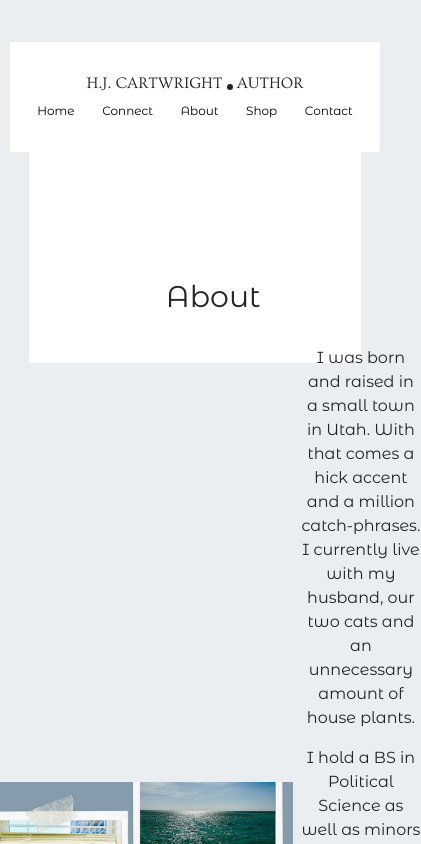
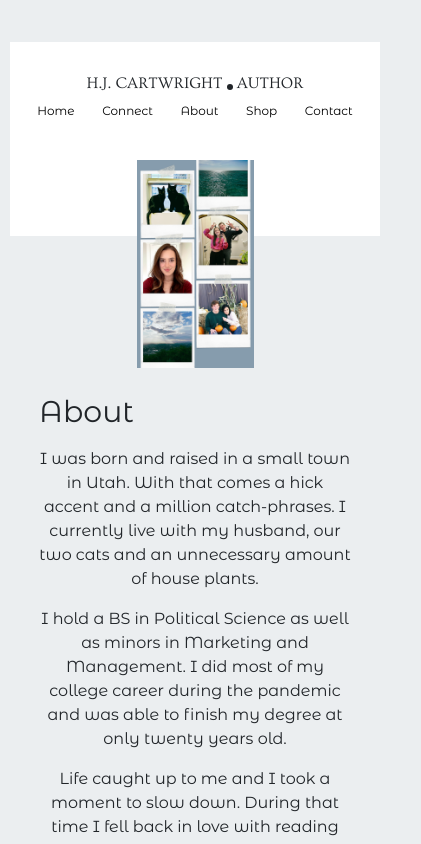
Before and after one commit to andrewccartwright/hjcartwright, a Next.js app: page /hjcartwright/about in a window 390 px wide. Shown: the top 844 px of the page, 421 px wide, since content can reach past the window. Built offline with nearby package versions, Linux system fonts and the light colour scheme.

Commit message:
Add mobile formatting

```diff
--- a/src/app/about/page.tsx
+++ b/src/app/about/page.tsx
@@ -3,24 +3,19 @@ import aboutMePic from "../assets/images/about_me.png";
 import '../css/About.css';
 
 const About = (props: {}) => {
-    const sizeMult = 0.3
-
     return (
         <div id="about-me-container">
-            <div id="title-container">
-                <h1 id="about-me-title">About</h1>
-            </div>
+            <div id="title-container"></div>
 
             <div id="about-me-section">
                 <Image
                     id="about-me-image"
                     src={aboutMePic}
-                    height={1920 * sizeMult}
-                    width={1080 * sizeMult}
                     priority={true}
                     alt="Pictures of H.J. Cartwright" />
 
                 <div id="about-me-text">
+                    <h1 id="about-me-title">About</h1>
                     <p>I was born and raised in a small town in Utah. With that comes a hick accent and a million catch-phrases. I currently live with my husband, our two cats and an unnecessary amount of house plants.</p>
                     <p>I hold a BS in Political Science as well as minors in Marketing and Management. I did most of my college career during the pandemic and was able to finish my degree at only twenty years old.</p>
                     <p>Life caught up to me and I took a moment to slow down. During that time I fell back in love with reading and it struck the need to create so I began writing. Before I knew it, I finished my first book, Diluted Truths.</p>
--- a/src/app/css/About.css
+++ b/src/app/css/About.css
@@ -1,5 +1,7 @@
 #about-me-container {
     width: 100vw;
+    display: flex;
+    justify-content: center;
 }
 
 #title-container {
@@ -9,28 +11,61 @@
     margin-left: auto;
     margin-right: auto;
     display: flex;
+    position: absolute;
+    align-items: center;
 }
 
 #about-me-section {
-    /* width: 80vw; */
     display: flex;
-    margin-top: -20vh;
-    align-items: center;
     justify-content: center;
-    z-index: 1;
+    align-items: flex-start;
+    margin-top: 5vh;
 }
 
 #about-me-title {
-    margin-left: 35vw;
-    margin-top: 15vh;
+    margin-bottom: 2vh;
     font-size: 30px;
     font-family: Montserrat;
+    text-align: left;
 }
 
 #about-me-text {
     width: 40vw;
-    margin-top: 18vh;
+    margin-top: 15vh;
     margin-left: 2vw;
     font-family: Montserrat;
     text-align: center;
+    z-index: 1;
 }
+
+#about-me-image {
+    width: auto;
+    height: auto;
+    aspect-ratio: 540 / 960;
+    max-width: 30%;
+    z-index: 1;
+}
+
+@media (max-width: 800px) {
+    #title-container {
+        width: 95vw;
+        height: 10vh;
+    }
+
+    #about-me-section {
+        flex-direction: column;
+        align-items: center;
+        margin-top: 1vh;
+    }
+
+    #about-me-text {
+        width: 80vw;
+        margin-left: 0;
+        margin-top: 3vh;
+    }
+/*
+    #about-me-image {
+        max-width: 200px;
+        max-height: 450px;
+    } */
+}
--- a/src/app/css/Connect.css
+++ b/src/app/css/Connect.css
@@ -28,3 +28,9 @@
     padding: 2vh;
     font-family: Montserrat;
 }
+
+@media (max-width: 800px) {
+    .media-links {
+        width: 70vw;
+    }
+}
--- a/src/app/css/Contact.css
+++ b/src/app/css/Contact.css
@@ -24,3 +24,9 @@
 #error-message {
     color: red;
 }
+
+@media (max-width: 800px) {
+    #message {
+        width: 80vw;
+    }
+}
```
Also changed, not shown: src/app/css/Home.css (+14 -3 lines), src/app/css/Shop.css (+17 -2 lines).
